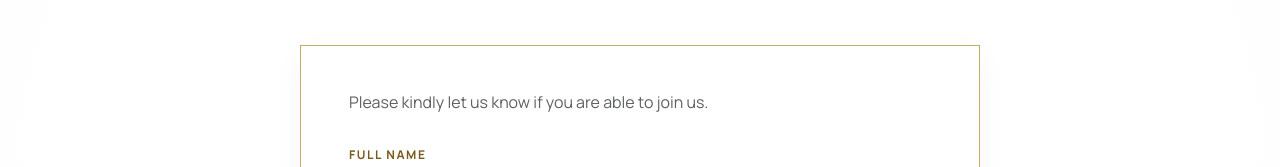
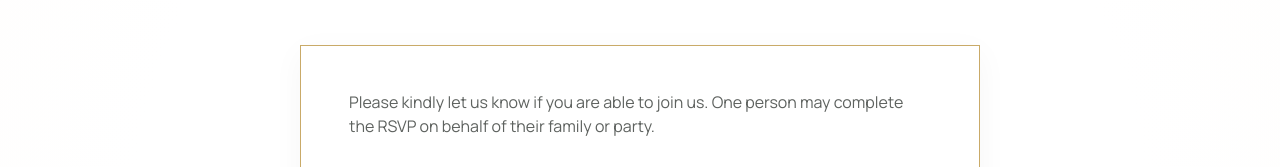
Before and after one commit to cch8889/eve, a website: page public/rsvp.html in a window 1280 px wide. Shown: the part 319-486 px from the top of the page. Drawn offline with nearby package versions, Linux system fonts and the light colour scheme.

Commit message:
final change

```diff
--- a/public/rsvp.html
+++ b/public/rsvp.html
@@ -367,7 +367,8 @@
           class="bg-white/95 border border-goldLight px-7 py-8 md:px-12 md:py-11 shadow-[0_8px_30px_rgba(0,0,0,0.04)]"
         >
           <p id="attMsg" class="text-textSoft" style="margin-bottom: 32px">
-            Please kindly let us know if you are able to join us.
+            Please kindly let us know if you are able to join us. One person may
+            complete the RSVP on behalf of their family or party.
           </p>
           <form id="rsvpForm" class="space-y-8">
             <!-- Name -->
```
